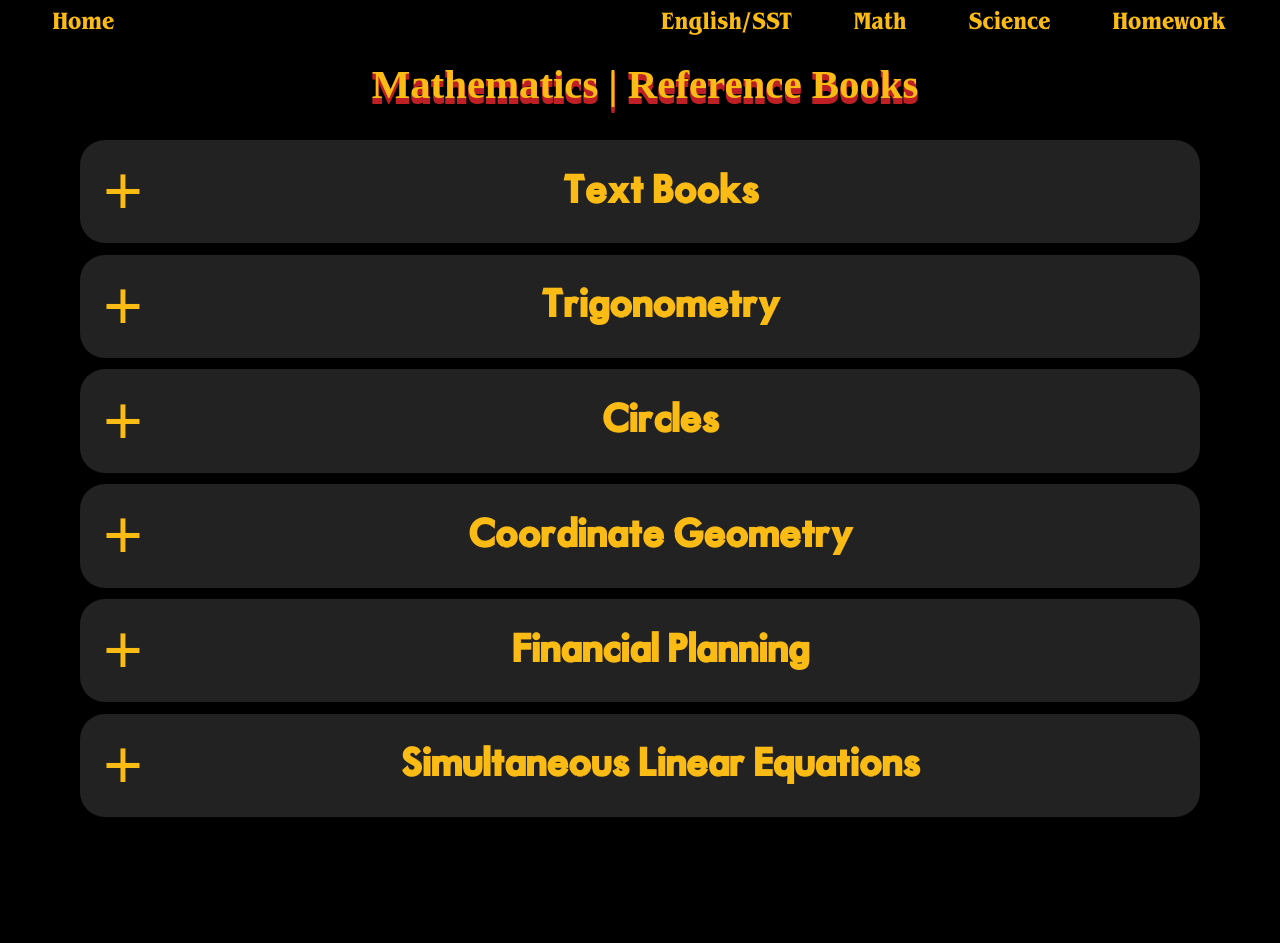
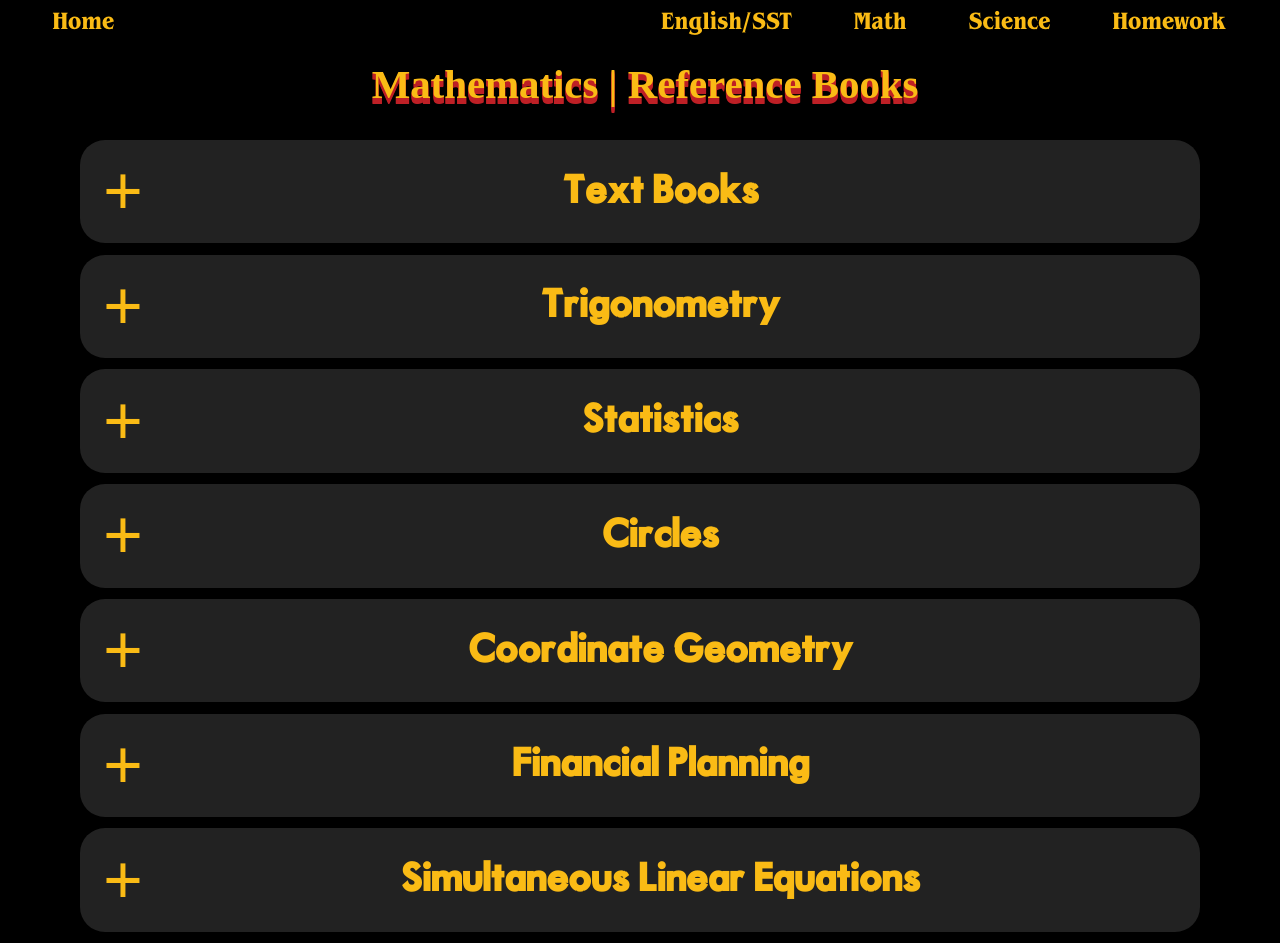
Before and after one commit to DhanushVDPT/sgvnext, a Next.js app: page /mathbooks in a window 1280 px wide. Before the commit the page ends 828 px from the top, so only its background shows below. Built offline with nearby package versions, Linux system fonts and the light colour scheme; a web font is replaced by a local one.

Commit message:
history answer key

```diff
--- a/pages/mathbooks.js
+++ b/pages/mathbooks.js
@@ -37,15 +37,23 @@ export default function Page() {
                     </li>
                     <li>
                         <input type="radio" name="accordion" id="third"></input>
-                        <label for="third"><h2 className="subjecth2">Circles</h2></label>
+                        <label for="third"><h2 className="subjecth2">Statistics</h2></label>
+                        <div className="lists accordioncontent">
+                            <a target="#" href="https://ncert.nic.in/textbook.php?jemh1=13-14">NCERT: Statistics</a>
+                            <a target="#" href="https://www.studiestoday.com/sites/default/files/books/icsebooks/ICSE-Class-9-Maths-Chapter-18-Statistics.pdf">ICSE Statistics</a>
+                        </div>
+                    </li>
+                    <li>
+                        <input type="radio" name="accordion" id="fourth"></input>
+                        <label for="fourth"><h2 className="subjecth2">Circles</h2></label>
                         <div className="lists accordioncontent">
                             <a target="#" href="https://ncert.nic.in/textbook.php?iemh1=9-12">NCERT: Circles</a>
                             <a target="#" href="https://drive.google.com/file/d/16z3lqw4ccAXGAt_ULlIrnartuLRpFHlM/view?usp=sharing">ICSE: Circle</a>
                         </div>
                     </li>
                     <li>
-                        <input type="radio" name="accordion" id="fourth"></input>
-                        <label for="fourth"><h2 className="subjecth2">Coordinate Geometry</h2></label>
+                        <input type="radio" name="accordion" id="fifth"></input>
+                        <label for="fifth"><h2 className="subjecth2">Coordinate Geometry</h2></label>
                         <div className="lists accordioncontent">
                             <a target="#" href="https://ncert.nic.in/textbook.php?iemh1=3-12">NCERT: Coordinate Geometry</a>
                             <a target="#" href="https://drive.google.com/file/d/1bccold1ElocEvjjLl-dnGcOvXfS8rWZX/view?usp=sharing">ICSE: Coordinate Geometry</a>
@@ -57,8 +65,8 @@ export default function Page() {
                         </div>
                     </li>
                     <li>
-                        <input type="radio" name="accordion" id="fifth"></input>
-                        <label for="fifth"><h2 className="subjecth2">Financial Planning</h2></label>
+                        <input type="radio" name="accordion" id="sixth"></input>
+                        <label for="sixth"><h2 className="subjecth2">Financial Planning</h2></label>
                         <div className="lists accordioncontent">
                             <a target="#" href="https://ncert.nic.in/textbook.php?hemh1=7-13">NCERT: Commerical Math</a>
                             <a target="#" href="https://www.studiestoday.com/sites/default/files/books/icsebooks/ICSE-Class-10-Maths-ad-Chapter-01-Compound-Interest.pdf">ICSE: Compound Interest</a>
@@ -67,8 +75,8 @@ export default function Page() {
                         </div>
                     </li>
                     <li>
-                        <input type="radio" name="accordion" id="sixth"></input>
-                        <label for="sixth"><h2 className="subjecth2">Simultaneous Linear Equations</h2></label>
+                        <input type="radio" name="accordion" id="seventh"></input>
+                        <label for="seventh"><h2 className="subjecth2">Simultaneous Linear Equations</h2></label>
                         <div className="lists accordioncontent">
                             <a target="#" href="https://ncert.nic.in/textbook.php?iemh1=4-12">NCERT: Linear Equations In Two Variables</a>
                             <a target="#" href="https://ncert.nic.in/textbook.php?jemh1=3-14">NCERT: Pair of Linear Equations In Two Variables</a>
```
Also changed, not shown: pages/index.js (+6 -0 lines).
